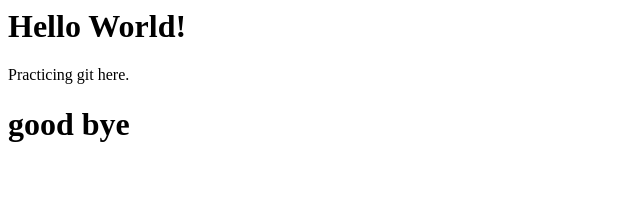
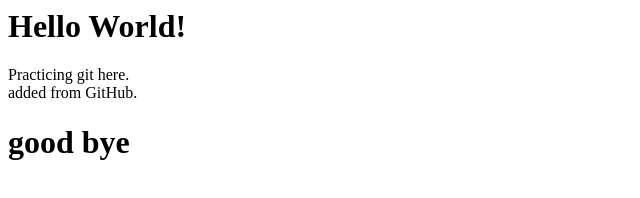
Before and after one commit to nikitakumbhani/practicerepository, a plain HTML site: page index.html in a window 1280 px wide. Shown: the whole page, without its empty margins (0-640 px from the left). Drawn offline with Linux system fonts and the light colour scheme.

Commit message:
added text from GitHub
updating index with adding from gitHub

```diff
--- a/index.html
+++ b/index.html
@@ -4,6 +4,9 @@
         <div>
             Practicing git here.
         </div>
+        <div>
+            added from GitHub.
+        </div>
         <h1>good bye</h1>
     </body>
 </html>
```
